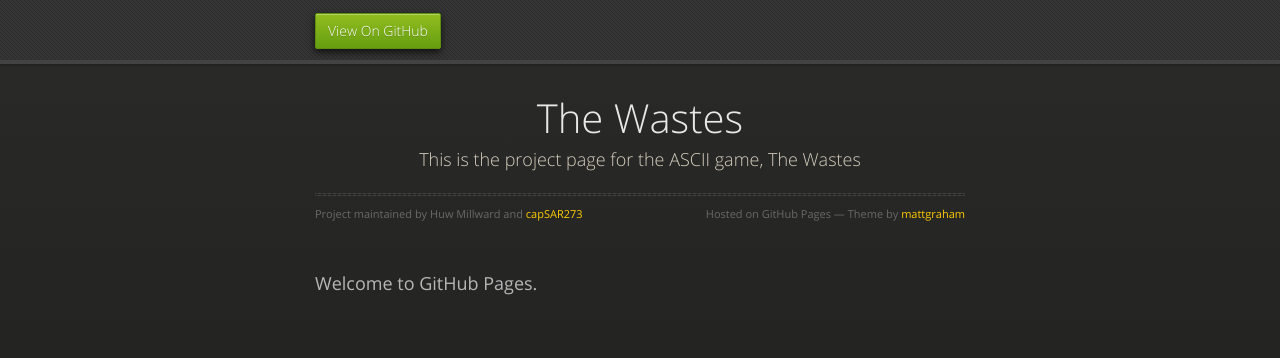
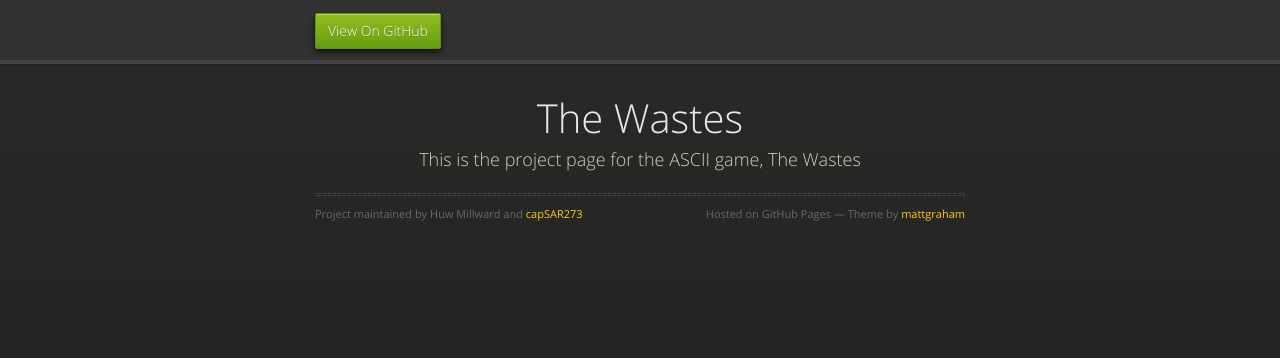
Before and after one commit to capSAR273/The-Wastes, a plain HTML site: page index.html in a window 1280 px wide. Drawn offline with nearby package versions, Linux system fonts and the light colour scheme.

Commit message:
Update index.html

```diff
--- a/index.html
+++ b/index.html
@@ -34,9 +34,7 @@
           <span class="credits left">Project maintained by Huw Millward and <a href="https://github.com/capSAR273">capSAR273</a></span>
           <span class="credits right">Hosted on GitHub Pages &mdash; Theme by <a href="https://twitter.com/michigangraham">mattgraham</a></span>
         </div>
-
-        <h3>
-<a id="welcome-to-github-pages" class="anchor" href="#welcome-to-github-pages" aria-hidden="true"><span class="octicon octicon-link"></span></a>Welcome to GitHub Pages.</h3>
+        </section>
 
     </div>
     <!--[if !IE]><script>fixScale(document);</script><![endif]-->
```
